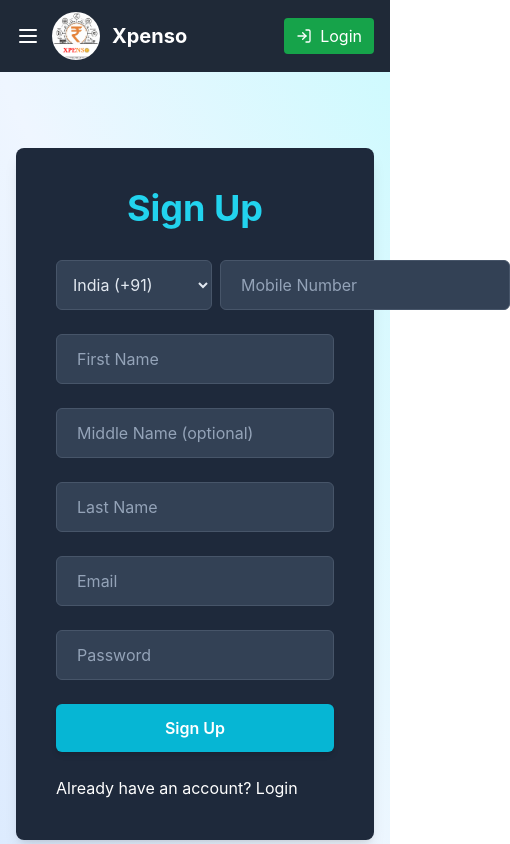
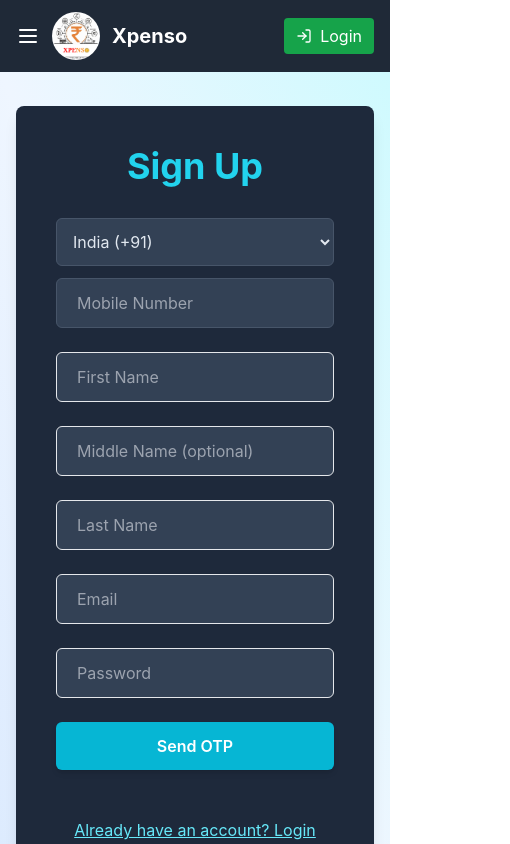
Before and after one commit to prabhat1146/xpenso-app, a React (Create React App) app: page /pages/user/sign-up in a window 390 px wide. Shown: the top 844 px of the page, 510 px wide, since content can reach past the window. Built offline with nearby package versions, Linux system fonts and the light colour scheme.

Commit message:
mobile otp setup

```diff
--- a/package.json
+++ b/package.json
@@ -8,6 +8,7 @@
     "@testing-library/react": "^16.3.0",
     "@testing-library/user-event": "^13.5.0",
     "axios": "^1.9.0",
+    "firebase": "^11.10.0",
     "lucide-react": "^0.513.0",
     "react": "^19.1.0",
     "react-dom": "^19.1.0",
--- a/src/App.jsx
+++ b/src/App.jsx
@@ -20,6 +20,7 @@ import PrivacyPolicy from "./pages/legal/PrivacyPolicy ";
 import TermsAndConditions from "./pages/legal/TermsAndConditions";
 import RefundPolicy from "./pages/legal/RefundPolicy";
 import Disclaimer from "./pages/legal/Disclaimer";
+import VerifyOTP from "./auth/firebase/OTPLogin";
 
 function App() {
   return (
@@ -41,6 +42,7 @@ function App() {
             </Route>
             <Route path="login" element={<Login />} />
             <Route path="sign-up" element={<Signup />} />
+            <Route path="verify-mobile-otp" element={<VerifyOTP />} />
             <Route path="forgot-password" element={<ForgotPassword />} />
           </Route>
           <Route path="legal" element={<Outlet />}>
--- /dev/null
+++ b/src/auth/firebase/OTPLogin.jsx
@@ -0,0 +1,88 @@
+import React, { useState } from "react";
+import { auth } from "./firebase";
+import { signInWithPhoneNumber ,RecaptchaVerifier} from "firebase/auth";
+import axios from "axios";
+
+export default function VerifyOTP() {
+  const [phone, setPhone] = useState("");
+  const [otp, setOTP] = useState("");
+  const [confirmationResult, setConfirmationResult] = useState(null);
+
+  const setupRecaptcha = () => {
+    window.recaptchaVerifier = new RecaptchaVerifier(
+      "recaptcha-container",
+      { size: "invisible" },
+      auth
+    );
+  };
+
+  const sendOTP = async () => {
+    setupRecaptcha();
+    const appVerifier = window.recaptchaVerifier;
+    try {
+      const result = await signInWithPhoneNumber(auth, phone, appVerifier);
+      setConfirmationResult(result);
+      alert("OTP sent!");
+    } catch (err) {
+      console.error(err);
+      alert("Failed to send OTP");
+    }
+  };
+
+  const verifyOTP = async () => {
+    if (!confirmationResult) return;
+
+    try {
+      const result = await confirmationResult.confirm(otp);
+      const idToken = await result.user.getIdToken();
+
+      const res = await axios.post("http://localhost:5000/verify-token", {
+        idToken,
+      });
+
+      alert("Backend Response: " + res.data.message);
+    } catch (err) {
+      console.error(err);
+      alert("Invalid OTP");
+    }
+  };
+
+  return (
+    <div className="flex items-center justify-center min-h-screen bg-gray-100 px-4">
+      <div className="bg-white p-8 rounded-2xl shadow-xl w-full max-w-md">
+        <h2 className="text-2xl font-bold text-center text-gray-800 mb-6">Phone OTP Login</h2>
+
+        <div className="space-y-4">
+          <input
+            type="tel"
+            placeholder="Phone (+91XXXXXXXXXX)"
+            value={phone}
+            onChange={(e) => setPhone(e.target.value)}
+            className="w-full px-4 py-2 border border-gray-300 rounded-xl focus:outline-none focus:ring-2 focus:ring-blue-500"
+          />
+          <button
+            onClick={sendOTP}
+            className="w-full bg-blue-600 text-white py-2 rounded-xl hover:bg-blue-700 transition"
+          >
+            Send OTP
+          </button>
+
+          <input
+            placeholder="Enter OTP"
+            value={otp}
+            onChange={(e) => setOTP(e.target.value)}
+            className="w-full px-4 py-2 border border-gray-300 rounded-xl focus:outline-none focus:ring-2 focus:ring-blue-500"
+          />
+          <button
+            onClick={verifyOTP}
+            className="w-full bg-green-600 text-white py-2 rounded-xl hover:bg-green-700 transition"
+          >
+            Verify OTP
+          </button>
+        </div>
+
+        <div id="recaptcha-container"></div>
+      </div>
+    </div>
+  );
+}
--- /dev/null
+++ b/src/auth/firebase/firebase.js
@@ -0,0 +1,21 @@
+// firebase.js
+import { initializeApp } from "firebase/app";
+import { getAuth } from "firebase/auth";
+
+const firebaseConfig = {
+  apiKey: "AIzaSyB-LMoDnrkz38Fy8V76HjPHFd-6svg9sa4",
+  authDomain: "xpenso-194c9.firebaseapp.com",
+  projectId: "xpenso-194c9",
+  storageBucket: "xpenso-194c9.firebasestorage.app",
+  messagingSenderId: "201688099764",
+  appId: "1:201688099764:web:a92a5b098b107e241e60e1"
+};
+
+const app = initializeApp(firebaseConfig);
+const auth = getAuth(app);
+
+console.log(auth)
+
+// auth.settings.appVerificationDisabledForTesting = true;
+
+export { auth };
--- a/src/components/SignUp.jsx
+++ b/src/components/SignUp.jsx
@@ -1,4 +1,6 @@
 import React, { useState, useEffect } from "react";
+import { auth } from "../auth/firebase/firebase"; // your firebase.js path
+import { RecaptchaVerifier, signInWithPhoneNumber } from "firebase/auth";
 import apiClientJson from "../utils/api/apiClientJson";
 import { Link } from "react-router-dom";
 import FullScreenLoader from "./FullScreenLoader";
@@ -8,13 +10,12 @@ const countryCodes = [
   { code: "+91", label: "India" },
   { code: "+44", label: "UK" },
   { code: "+61", label: "Australia" },
-  // add more as needed
 ];
 
 const Signup = () => {
-    const [loading,setLoading]=useState(false);
+  const [loading, setLoading] = useState(false);
   const [formData, setFormData] = useState({
-    countryCode: "+91", // default country code
+    countryCode: "+91",
     mobile: "",
     firstName: "",
     middleName: "",
@@ -23,6 +24,9 @@ const Signup = () => {
     password: "",
   });
 
+  const [otp, setOtp] = useState("");
+  const [showOTP, setShowOTP] = useState(false);
+  const [confirmationResult, setConfirmationResult] = useState(null);
   const [error, setError] = useState("");
   const [success, setSuccess] = useState("");
   const [mounted, setMounted] = useState(false);
@@ -35,28 +39,67 @@ const Signup = () => {
     setFormData({ ...formData, [e.target.name]: e.target.value });
   };
 
-  const handleSignup = async (e) => {
-    e.preventDefault();
+  const setupRecaptcha = () => {
+    if (!auth) {
+      console.error("Firebase auth not initialized");
+      return;
+    }
+
+    if (!window.recaptchaVerifier) {
+      try {
+        window.recaptchaVerifier = new RecaptchaVerifier(
+          auth,
+          "recaptcha-container",
+          {
+            size: "normal",
+            callback: (response) => {
+              console.log("reCAPTCHA solved", response);
+            },
+          }
+        );
+      } catch (err) {
+        console.error("Recaptcha setup failed:", err);
+      }
+    }
+  };
+
+  const sendOTP = async () => {
     setError("");
     setSuccess("");
+    try {
+      console.log("failed1");
+      setupRecaptcha();
 
+      console.log("failed2");
+
+      const phone = formData?.countryCode + formData.mobile.replace(/^0+/, "");
+      const appVerifier = window?.recaptchaVerifier;
+
+      console.log(phone, window.recaptchaVerifier, auth);
+
+      const result = await signInWithPhoneNumber(auth, phone, appVerifier);
+      console.log(result);
+      setConfirmationResult(result);
+      setShowOTP(true);
+      setSuccess("OTP sent successfully!");
+    } catch (err) {
+      setError("Failed to send OTP: " + err.message);
+    }
+  };
+
+  const verifyOTPAndSignup = async () => {
+    setError("");
+    setSuccess("");
+    setLoading(true);
     try {
-        setLoading(true);
-      // Merge country code and mobile, remove leading zero if any
-      const normalizedMobile =
-        formData.mobile.startsWith("0")
-          ? formData.mobile.slice(1)
-          : formData.mobile;
+      await confirmationResult?.confirm(otp); // Firebase OTP verify
 
-      const fullMobile = formData.countryCode + normalizedMobile;
+      const fullMobile =
+        formData.countryCode + formData.mobile.replace(/^0+/, "");
+      const payload = { ...formData, mobile: fullMobile };
+      delete payload.countryCode;
 
-      const payload = {
-        ...formData,
-        mobile: fullMobile,
-      };
-      delete payload.countryCode; // remove from payload as mobile includes it now
-
-      const data = await apiClientJson.post("/api/v1/user/sign-up", payload);
+      await apiClientJson.post("/api/v1/auth/sign-up", payload);
 
       setSuccess("Signup successful!");
       setFormData({
@@ -68,44 +111,53 @@ const Signup = () => {
         email: "",
         password: "",
       });
+      setOtp("");
+      setShowOTP(false);
     } catch (err) {
-      setError(err.message || "Something went wrong.");
+      setError("OTP verification or signup failed: " + err.message);
+      console.log(err);
     }
+    setLoading(false);
+  };
 
-    setLoading(false)
+  const handleFormSubmit = (e) => {
+    e.preventDefault();
+    if (showOTP) {
+      verifyOTPAndSignup();
+    } else {
+      sendOTP();
+    }
   };
 
   return (
     <div className="min-h-screen flex items-center justify-center bg-gradient-to-tr from-blue-100 via-blue-50 to-cyan-100 px-4">
-        {loading && <FullScreenLoader/>}
+      {loading && <FullScreenLoader />}
       <div
-        className={`max-w-md w-full bg-slate-800 shadow-lg rounded-lg p-10 transform transition-opacity transition-transform duration-700 ease-out
-          ${mounted ? "opacity-100 translate-y-0" : "opacity-0 translate-y-10"}`}
+        className={`max-w-full w-full md:w-3/4 lg:w-1/2 bg-slate-800 shadow-lg rounded-lg p-10 transform transition-opacity transition-transform duration-700 ease-out
+        ${mounted ? "opacity-100 translate-y-0" : "opacity-0 translate-y-10"}`}
       >
         <h2 className="text-4xl font-bold text-cyan-400 mb-8 text-center">
           Sign Up
         </h2>
 
         {error && (
-          <p className="bg-red-700 bg-opacity-70 text-red-200 px-4 py-2 mb-6 rounded text-center font-medium">
+          <p className="bg-red-700 text-red-100 px-4 py-2 mb-6 rounded text-center">
             {error}
           </p>
         )}
         {success && (
-          <p className="bg-green-700 bg-opacity-70 text-green-200 px-4 py-2 mb-6 rounded text-center font-medium">
+          <p className="bg-green-700 text-green-100 px-4 py-2 mb-6 rounded text-center">
             {success}
           </p>
         )}
 
-        <form onSubmit={handleSignup} className="space-y-6">
-          {/* Country code select + mobile input side by side */}
-          <div className="flex space-x-2">
+        <form onSubmit={handleFormSubmit} className="space-y-6">
+          <div className="flex flex-col md:flex-row md:space-x-2 space-y-3 md:space-y-0">
             <select
               name="countryCode"
               value={formData.countryCode}
               onChange={handleChange}
-              className="rounded-md bg-slate-700 border border-slate-600 px-3 py-3 text-slate-200 placeholder-slate-400
-                focus:outline-none focus:ring-2 focus:ring-cyan-400"
+              className="rounded-md bg-slate-700 border border-slate-600 px-3 py-3 text-slate-200 w-full md:w-3/4"
               required
             >
               {countryCodes.map(({ code, label }) => (
@@ -121,11 +173,22 @@ const Signup = () => {
               placeholder="Mobile Number"
               value={formData.mobile}
               onChange={handleChange}
-              className="flex-grow rounded-md bg-slate-700 border border-slate-600 px-5 py-3 text-slate-200 placeholder-slate-400
-                focus:outline-none focus:ring-2 focus:ring-cyan-400"
+              className="rounded-md bg-slate-700 border border-slate-600 px-5 py-3 text-slate-200 w-full"
               required
             />
           </div>
+
+          {showOTP && (
+            <input
+              type="text"
+              name="otp"
+              placeholder="Enter OTP"
+              value={otp}
+              onChange={(e) => setOtp(e.target.value)}
+              className="w-full rounded-md bg-slate-700 border border-slate-600 px-5 py-3 text-slate-200"
+              required
+            />
+          )}
 
           <input
             type="text"
@@ -133,8 +196,7 @@ const Signup = () => {
             placeholder="First Name"
             value={formData.firstName}
             onChange={handleChange}
-            className="w-full rounded-md bg-slate-700 border border-slate-600 px-5 py-3 text-slate-200 placeholder-slate-400
-              focus:outline-none focus:ring-2 focus:ring-cyan-400 focus:scale-[1.02] transition-transform duration-200"
+            className="w-full rounded-md bg-slate-700 border px-5 py-3 text-slate-200"
             required
           />
           <input
@@ -143,8 +205,7 @@ const Signup = () => {
             placeholder="Middle Name (optional)"
             value={formData.middleName}
             onChange={handleChange}
-            className="w-full rounded-md bg-slate-700 border border-slate-600 px-5 py-3 text-slate-200 placeholder-slate-400
-              focus:outline-none focus:ring-2 focus:ring-cyan-400 focus:scale-[1.02] transition-transform duration-200"
+            className="w-full rounded-md bg-slate-700 border px-5 py-3 text-slate-200"
           />
           <input
             type="text"
@@ -152,8 +213,7 @@ const Signup = () => {
             placeholder="Last Name"
             value={formData.lastName}
             onChange={handleChange}
-            className="w-full rounded-md bg-slate-700 border border-slate-600 px-5 py-3 text-slate-200 placeholder-slate-400
-              focus:outline-none focus:ring-2 focus:ring-cyan-400 focus:scale-[1.02] transition-transform duration-200"
+            className="w-full rounded-md bg-slate-700 border px-5 py-3 text-slate-200"
             required
           />
           <input
@@ -162,8 +222,7 @@ const Signup = () => {
             placeholder="Email"
             value={formData.email}
             onChange={handleChange}
-            className="w-full rounded-md bg-slate-700 border border-slate-600 px-5 py-3 text-slate-200 placeholder-slate-400
-              focus:outline-none focus:ring-2 focus:ring-cyan-400 focus:scale-[1.02] transition-transform duration-200"
+            className="w-full rounded-md bg-slate-700 border px-5 py-3 text-slate-200"
             required
           />
           <input
@@ -172,20 +231,25 @@ const Signup = () => {
             placeholder="Password"
             value={formData.password}
             onChange={handleChange}
-            className="w-full rounded-md bg-slate-700 border border-slate-600 px-5 py-3 text-slate-200 placeholder-slate-400
-              focus:outline-none focus:ring-2 focus:ring-cyan-400 focus:scale-[1.02] transition-transform duration-200"
+            className="w-full rounded-md bg-slate-700 border px-5 py-3 text-slate-200"
             required
           />
 
           <button
             type="submit"
-            className="w-full bg-cyan-500 hover:bg-cyan-600 text-white font-semibold py-3 rounded-md shadow-md
-              transition transform hover:scale-105 hover:shadow-xl duration-300"
+            className="w-full bg-cyan-500 hover:bg-cyan-600 text-white font-semibold py-3 rounded-md shadow-md transition transform hover:scale-105 hover:shadow-xl duration-300"
           >
-            Sign Up
+            {showOTP ? "Verify OTP & Sign Up" : "Send OTP"}
           </button>
-          <div className="text-white">
-            <Link to={"/pages/user/login"}>Already have an account? Login</Link>
+
+          <div
+            className="my-8 text-center flex justify-self-center"
+            id="recaptcha-container"
+          ></div>
+          <div className="text-white text-center">
+            <Link to="/pages/user/login" className="underline text-cyan-300">
+              Already have an account? Login
+            </Link>
           </div>
         </form>
       </div>
```
Also changed, not shown: 2 other files (tests, documents, lock files or other folders).
